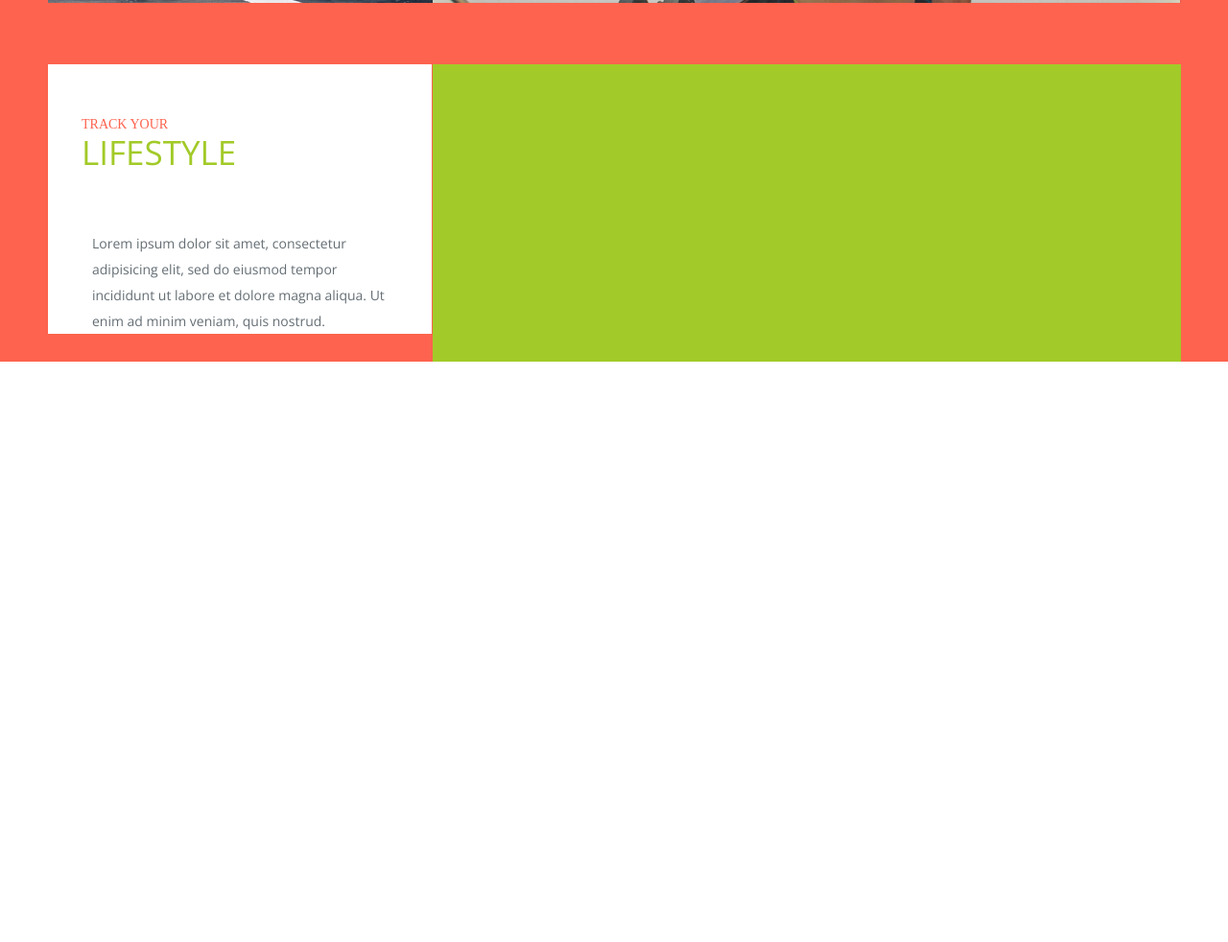
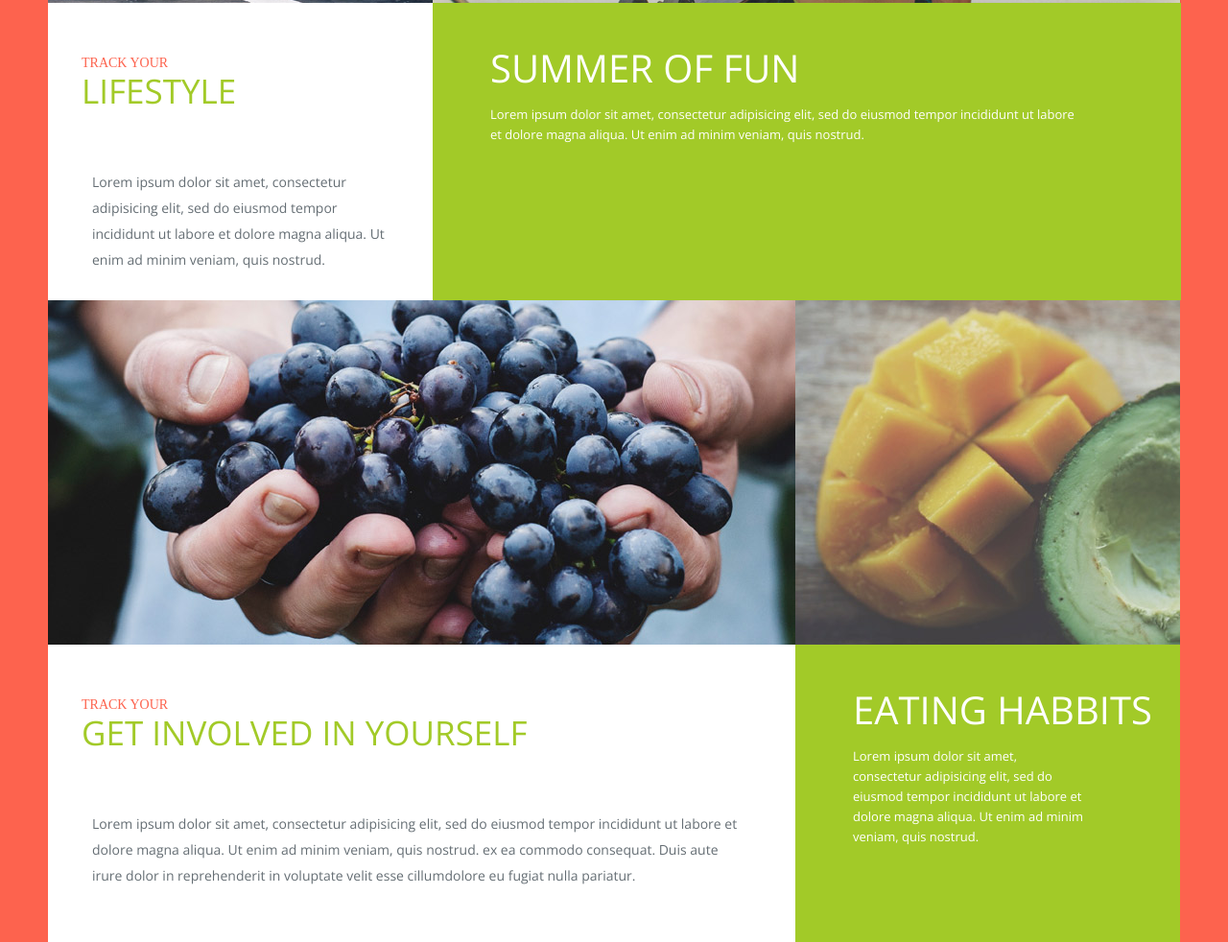
Before and after one commit to quaterback11/Fitness_cher, a website: page index.html in a window 1280 px wide. Shown: the part 2320-3302 px from the top of the page at 96% size. Before the commit the page ends 2697 px from the top, so only its background shows below. Drawn offline with nearby package versions, Linux system fonts and the light colour scheme.

Commit message:
updated :/??

```diff
--- a/index.html
+++ b/index.html
@@ -117,7 +117,42 @@
                     <div class="dataImg">
                         <img src="images/content-img04.jpg" alt="Fintess-first" />
                     </div>
-                    <div class="greenBlock"></div>
+                    <div class="greenBlock">
+                        <h3>summer of fun</h3>
+                        <p>
+                            Lorem ipsum dolor sit amet, consectetur adipisicing elit, sed do eiusmod tempor incididunt
+                            ut labore et dolore magna aliqua. Ut enim ad minim veniam, quis nostrud.
+                        </p>
+                    </div>
+                </div>
+            </div>
+            <div class="data-section-brown">
+                <div class="column-left">
+                    <div class="dataImg">
+                        <img src="images/content-img05.jpg" alt="Fintess-first" />
+                    </div>
+                    <div class="dataContent column-text-left wide">
+                        <span>track your</span>
+                        <h3>get involved in yourself</h3>
+                        <p>
+                            Lorem ipsum dolor sit amet, consectetur adipisicing elit, sed do eiusmod tempor incididunt
+                            ut labore et dolore magna aliqua. Ut enim ad minim veniam, quis nostrud. ex ea commodo
+                            consequat. Duis aute irure dolor in reprehenderit in voluptate velit esse cillumdolore eu
+                            fugiat nulla pariatur.
+                        </p>
+                    </div>
+                </div>
+                <div class="column-right">
+                    <div class="dataImg">
+                        <img src="images/content-img06.jpg" alt="Fintess-first" />
+                    </div>
+                    <div class="greenBlock">
+                        <h3>eating habbits</h3>
+                        <p>
+                            Lorem ipsum dolor sit amet, consectetur adipisicing elit, sed do eiusmod tempor incididunt
+                            ut labore et dolore magna aliqua. Ut enim ad minim veniam, quis nostrud.
+                        </p>
+                    </div>
                 </div>
             </div>
         </section>
--- a/scss/_styles.scss
+++ b/scss/_styles.scss
@@ -185,7 +185,7 @@ body {
   }
 }
 .dataImg {
-  height: 394px;
+  // height: 394px;
   overflow: hidden;
   @include media(">=768px") {
     flex: 1;
@@ -208,11 +208,14 @@ body {
       flex-direction: column;
       .dataImg {
         flex: none;
+        height: auto;
       }
       .column-text-left {
         background: #fff;
         display: flex;
         align-items: flex-start;
+        height: 310px;
+        width: auto;
         span,
         h3 {
           padding-left: 35px;
@@ -224,13 +227,30 @@ body {
       flex-direction: column;
       .dataImg {
         flex: none;
-        height: auto;
+        height: 0;
       }
     }
   }
 }
 .greenBlock {
+  background: $atlantis;
+  height: 310px;
   width: auto;
-  height: 310px;
-  background: $atlantis;
+  h3 {
+    font-size: 40px;
+    font-weight: 300;
+    color: #ffff;
+    text-transform: uppercase;
+    padding: 60px 0 30px 60px;
+  }
+  p {
+    font-size: 13px;
+    line-height: 21px;
+    font-weight: 400;
+    color: #fff;
+    padding: 0px 100px 0 60px;
+  }
 }
+.wide {
+  width: auto;
+}
```
Also changed, not shown: css/main.min.css, images/content-img05.jpg (added), images/content-img06.jpg (added).
